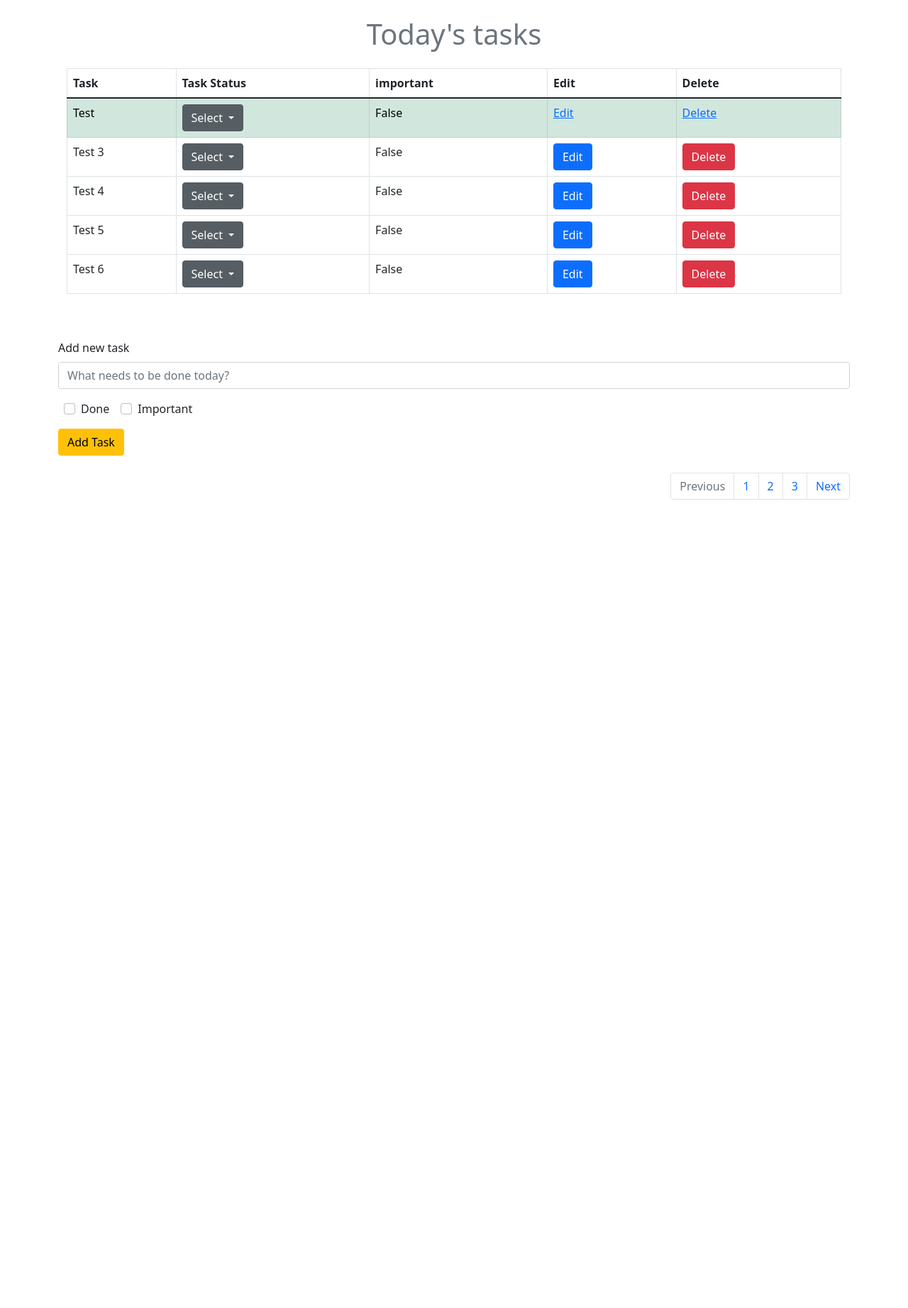
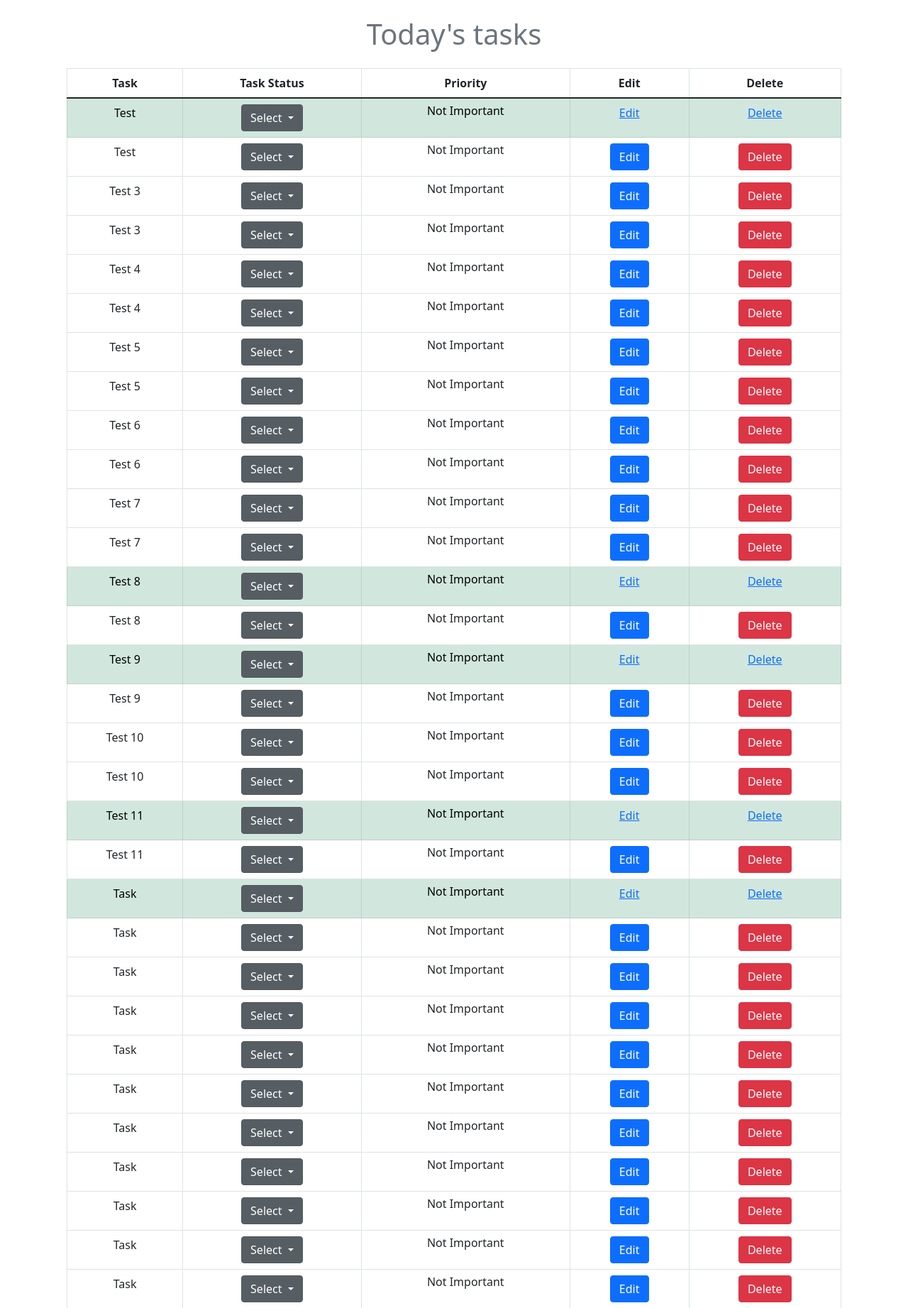
Before and after one commit to TonnyG95/TaskMate, a Django app: page /tasks/ in a window 1280 px wide. Shown: the part 88-1931 px from the top of the page at 71% size. Before the commit the page ends 792 px from the top, so only its background shows below. Run offline with Django 3.2, Linux system fonts and the light colour scheme; data comes from the database, SQL or seed files in the repository; both versions use the stored data as it was after the commit; some libraries are stand-ins or nearby versions.

Commit message:
added more styling to task list

```diff
--- a/static/assets/css/main.css
+++ b/static/assets/css/main.css
@@ -0,0 +1,4 @@
+.tasks-scrol {
+    height: 150px;
+    overflow-y: scroll;
+}
--- a/templates/todo_app/todo.html
+++ b/templates/todo_app/todo.html
@@ -34,12 +34,12 @@
 
     {% if all_tasks %}
 
-    <table class="table table-bordered">
+    <table class="table table-bordered text-center">
         <thead class="thead-dark">
           <tr>
             <th scope="col">Task</th>
             <th scope="col">Task Status</th>
-            <th scope="col">important</th>
+            <th scope="col">Priority</th>
             <th scope="col">Edit</th>
             <th scope="col"> Delete</th>
           </tr>
@@ -71,7 +71,7 @@
               </div>
 
             </td>
-          <td>{{ obj.important }}</td>
+            <td><h6>Not Important</h6></td>
           <td><a href="{% url 'edit_task' obj.id %}">Edit</a></td>
           <td><a href="{% url 'delete_task' obj.id %}">Delete</a></td>
           </tr>
@@ -96,8 +96,57 @@
                 </td>
 
 
-              <td>{{ obj.important }}</td>
+                <td><h6>Not Important</h6></td>
               <td><a class="btn btn-primary" href="{% url 'edit_task' obj.id %}">Edit</a></td>
+              <td><a class="btn btn-danger" href="{% url 'delete_task' obj.id %}">Delete</a></td>
+          </tr>
+          {% endif %}
+
+          {% if obj.important %}
+
+          <tr class="table-danger">
+          <td>{{ obj.task }}</th>
+            <td>
+
+              <div class="dropdown show">
+                <a class="btn btn-secondary dropdown-toggle" href="#" role="button" id="dropdownMenuLink" data-toggle="dropdown" aria-haspopup="true" aria-expanded="false">
+                  Select
+                </a>
+
+                <div class="dropdown-menu" aria-labelledby="dropdownMenuLink">
+                  <a class="dropdown-item" href="{% url 'pending_task' obj.id %}">Pending</a>
+                  <a class="dropdown-item" href="{% url 'complete_task' obj.id %}">Complate</a>
+                </div>
+              </div>
+
+            </td>
+          <td><h6>Important</h6></td>
+          <td><a href="{% url 'edit_task' obj.id %}">Edit</a></td>
+          <td><a href="{% url 'delete_task' obj.id %}">Delete</a></td>
+          </tr>
+          {% else %}
+          <tr>
+              <td>{{ obj.task }}</th>
+
+
+                <td>
+
+                  <div class="dropdown show">
+                    <a class="btn btn-secondary dropdown-toggle" href="#" role="button" id="dropdownMenuLink" data-toggle="dropdown" aria-haspopup="true" aria-expanded="false">
+                      Select
+                    </a>
+
+                    <div class="dropdown-menu" aria-labelledby="dropdownMenuLink">
+                      <a class="dropdown-item" href="{% url 'pending_task' obj.id %}">Pending</a>
+                      <a class="dropdown-item" href="{% url 'complete_task' obj.id %}">Complate</a>
+                    </div>
+                  </div>
+
+                </td>
+
+
+              <td><h6>Not Important</h6></td>
+              <td><a class="btn btn-primary" href="{% url 'edit_task' obj.id %}">Edit </a></td>
               <td><a class="btn btn-danger" href="{% url 'delete_task' obj.id %}">Delete</a></td>
           </tr>
           {% endif %}
@@ -149,27 +198,13 @@
     </div>
 
   </div>
-    <button type="submit" class="btn btn-warning">Add Task</button>
+    <button type="submit" class="btn btn-warning">Add Task <span><i class="fa-solid fa-circle-plus"></i></button>
   </form>
 
 
 
 <br>
 
-<!--Pagination -->
 
-<nav aria-label="Page navigation example">
-  <ul class="pagination justify-content-end">
-    <li class="page-item disabled">
-      <a class="page-link" href="#" tabindex="-1">Previous</a>
-    </li>
-    <li class="page-item"><a class="page-link" href="#">1</a></li>
-    <li class="page-item"><a class="page-link" href="#">2</a></li>
-    <li class="page-item"><a class="page-link" href="#">3</a></li>
-    <li class="page-item">
-      <a class="page-link" href="#">Next</a>
-    </li>
-  </ul>
-</nav>
 
 {% endblock content %}
--- a/todo_app/views.py
+++ b/todo_app/views.py
@@ -2,7 +2,8 @@ from django.shortcuts import render, redirect
 from todo_app.models import TaskList
 from todo_app.forms import TaskForm
 from django.contrib import messages
-from django.core.paginator import Paginator
+
+
 
 # Create your views here.
 
@@ -18,9 +19,6 @@ def todolist(request):
     else:
         all_tasks = TaskList.objects.all()
 
-        paginator = Paginator(all_tasks, 5)
-        page = request.GET.get('pg')
-        all_tasks = paginator.get_page(page)
 
 
 
```
Also changed, not shown: task_mate/settings.py (+8 -8 lines), db.sqlite3, templates/todo_app/base.html (line endings or trailing spaces).
